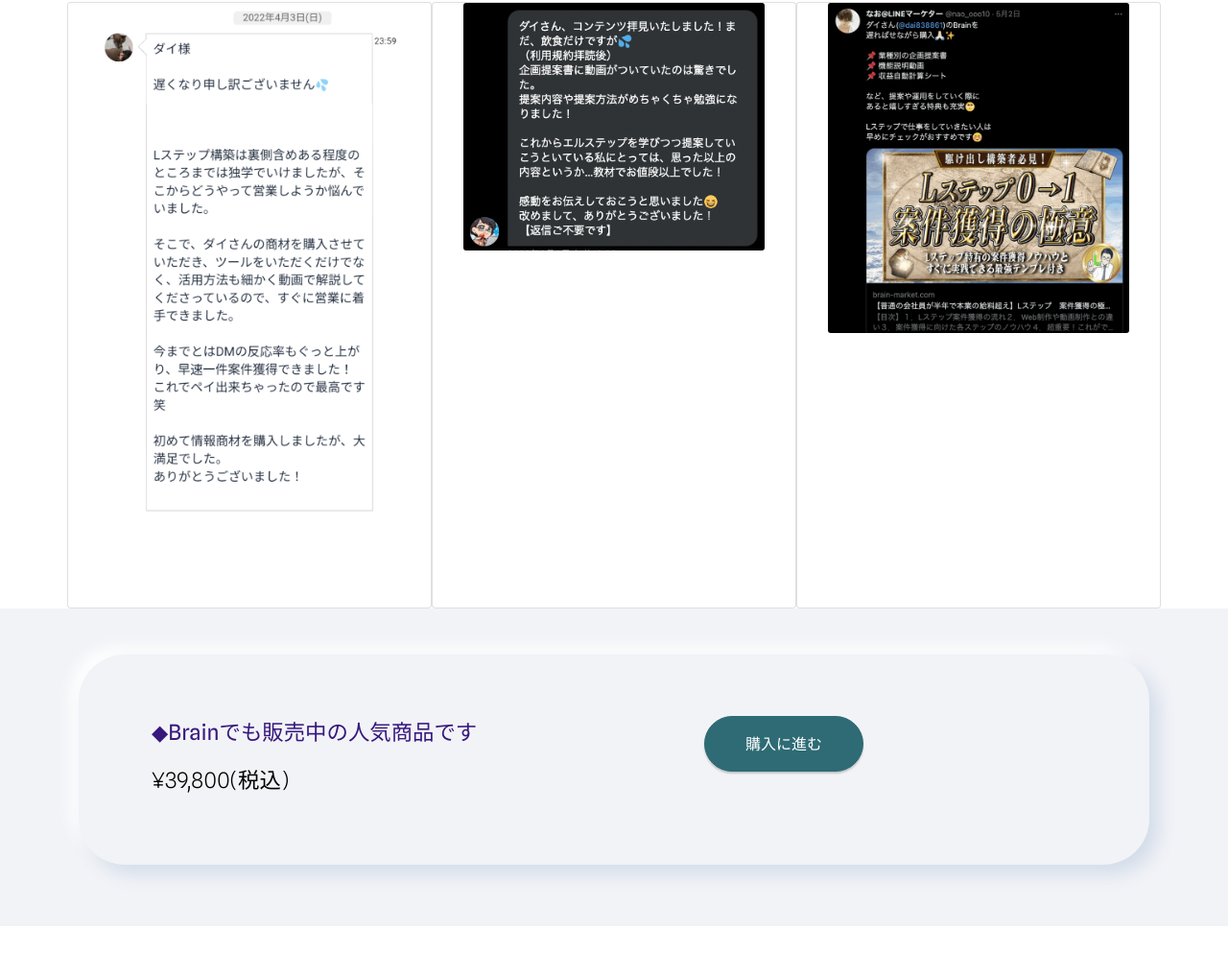
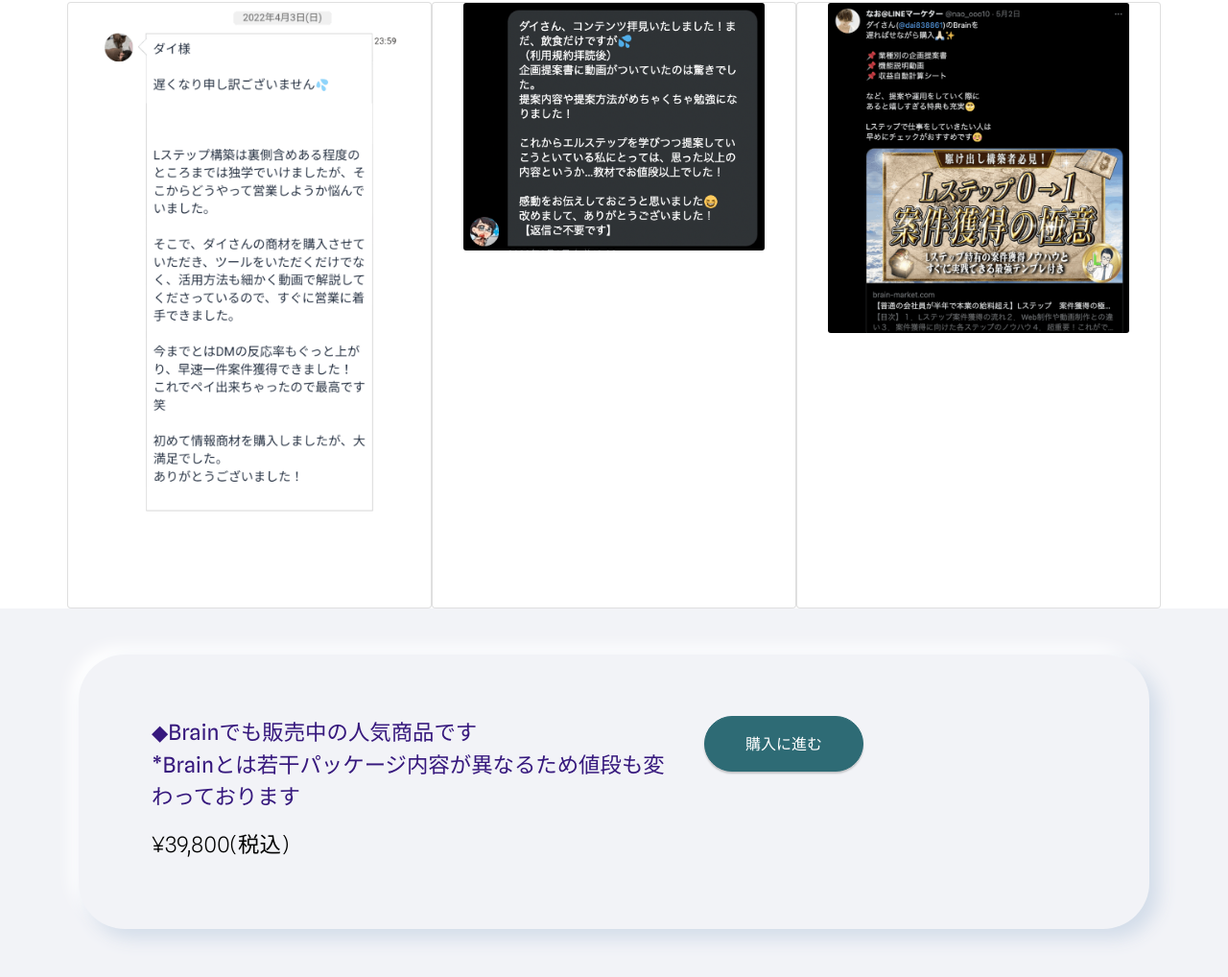
Before and after one commit to lifetime-energy/skill-guild-anken, a plain HTML site: page index.html in a window 1280 px wide. Shown: the part 4854-5872 px from the top of the page at 96% size. Before the commit the page ends 5819 px from the top, so only its background shows below. Drawn offline with Linux system fonts and the light colour scheme; files that its build step writes are made by us from their sources.

Commit message:
Update index.html

```diff
--- a/index.html
+++ b/index.html
@@ -426,7 +426,7 @@
     <div class="container">
         <div class="row">
             <div class="title col-md-12 col-lg-7 md-pb">
-                <h3 class="mbr-section-title mbr-fonts-style align-left mb-3 display-5"><strong>◆Brainでも販売中の人気商品です</strong></h3>
+                <h3 class="mbr-section-title mbr-fonts-style align-left mb-3 display-5"><strong>◆Brainでも販売中の人気商品です<br>*Brainとは若干パッケージ内容が異なるため値段も変わっております</strong></h3>
                 <h4 class="mbr-section-subtitle align-left mbr-fonts-style display-5">¥39,800(税込)</h4>
             </div>
 
```
